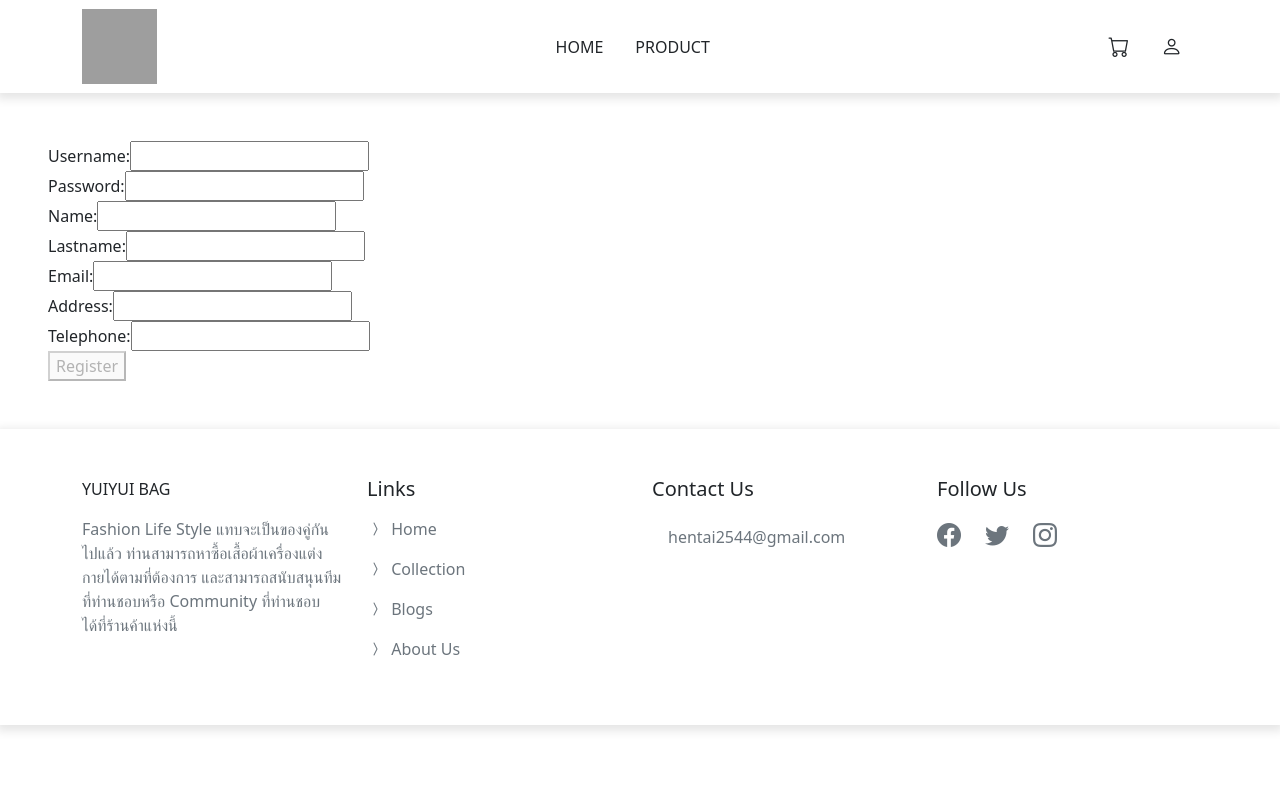
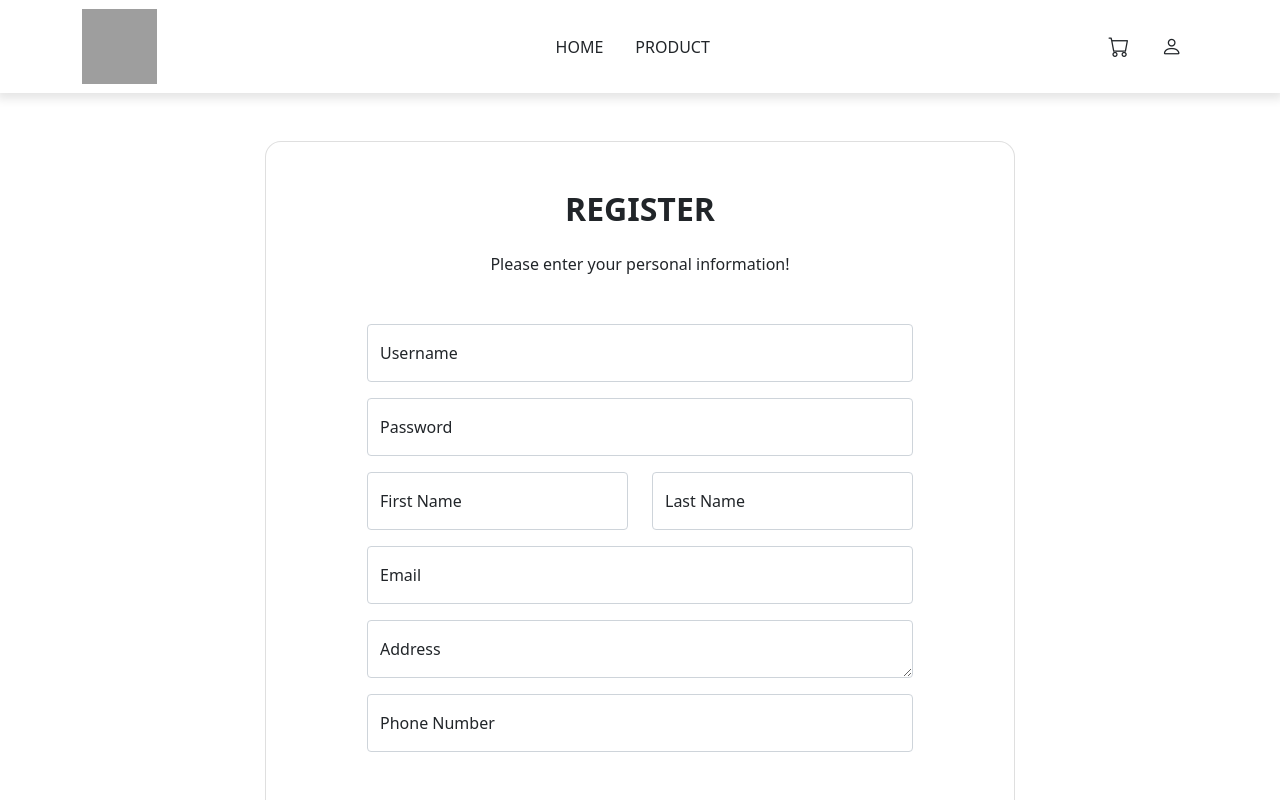
Before and after one commit to BomYuiYUi/Project, an Angular app: page /register in a window 1280 px wide. Shown: the top 800 px of the page. Built offline with nearby package versions, Linux system fonts and the light colour scheme; grey boxes are pictures that could not be loaded.

Commit message:
LoginForm&RegisterForm

```diff
--- a/src/app/page/login/login.component.html
+++ b/src/app/page/login/login.component.html
@@ -1,14 +1,25 @@
-<div>
-  <form [formGroup]="loginForm" (ngSubmit)="onSubmit()">
-    <div>
-      <label for="username">Username:</label>
-      <input type="text" id="username" formControlName="username">
+<div class="container d-flex justify-content-center my-5">
+  <div class="card bg-white text-dark align-items-center text-center" style="border-radius: 1rem; width: 450px; height: 530px;">
+    <div class="py-5">
+      <h2 class="fw-bold mb-4 text-uppercase">Login</h2>
+      <p class="text-dark-50 mb-5">Please enter your login and password!</p>
+      <div>
+        <form [formGroup]="loginForm" (ngSubmit)="onSubmit()">
+        <div class="form-floating mb-3">
+          <input type="text" class="form-control" id="username" placeholder="username" formControlName="username">
+          <label for="username">Username</label>
+        </div>
+        <div class="form-floating mb-5">
+          <input type="password" class="form-control" id="password" placeholder="password"formControlName="password">
+          <label for="password">Password</label>
+        </div>
+        <button class="btn btn-outline-dark btn-lg px-5" type="submit">Login</button>
+      </form>
+      </div>
+      <div class="mt-5">
+        <p class="mb-0">Don't have an account? <a routerLink ="/register" class="text-dark fw-bold">Sign Up</a>
+        </p>
+      </div>
     </div>
-    <div>
-      <label for="password">Password:</label>
-      <input type="password" id="password" formControlName="password">
-    </div>
-    <button type="submit" [disabled]="loginForm.invalid">Login</button>
-  </form>
-  <button class="btn btn-danger" routerLink ="/register">register</button>
+  </div>
 </div>
--- a/src/app/page/register/register.component.html
+++ b/src/app/page/register/register.component.html
@@ -1,33 +1,50 @@
-<div class="mx-5 my-5">
-    <form [formGroup]="registerForm" (ngSubmit)="onSubmit()">
-        <div>
-          <label for="username">Username:</label>
-          <input type="text" id="username" formControlName="username" required>
+<div class="container d-flex justify-content-center my-5">
+  <div class="card bg-white text-dark align-items-center text-center"
+    style="border-radius: 1rem; width: 750px; height: auto;">
+    <div class="py-5">
+      <h2 class="fw-bold mb-4 text-uppercase">Register</h2>
+      <p class="text-dark-50 mb-5">Please enter your personal information!</p>
+
+      <form [formGroup]="registerForm" (ngSubmit)="onSubmit()">
+        <div class="form-floating mb-3">
+          <input type="text" class="form-control" id="username" placeholder="username" formControlName="username">
+          <label for="username">Username</label>
         </div>
-        <div>
-          <label for="password">Password:</label>
-          <input type="password" id="password" formControlName="password" required>
+        <div class="form-floating mb-3">
+          <input type="password" class="form-control" id="password" placeholder="password" formControlName="password">
+          <label for="password">Password</label>
         </div>
-        <div>
-          <label for="name">Name:</label>
-          <input type="text" id="name" formControlName="name" required>
+      <div class="row" style="width: 570px;">
+        <div class="col-6">
+          <div class="form-floating mb-3">
+            <input type="text" class="form-control" id="name" placeholder="name" formControlName="name">
+            <label for="name">First Name</label>
+          </div>
         </div>
-        <div>
-          <label for="lastname">Lastname:</label>
-          <input type="text" id="lastname" formControlName="lastname" required>
+        <div class="col-6">
+          <div class="form-floating mb-3">
+            <input type="text" class="form-control" id="lastname" placeholder="lastname" formControlName="lastname">
+            <label for="lastname">Last Name</label>
+          </div>
         </div>
-        <div>
-          <label for="email">Email:</label>
-          <input type="email" id="email" formControlName="email" required>
+
+        <div style="width: 570px;">
+          <div class="form-floating mb-3">
+            <input type="text" class="form-control" id="email" placeholder="email" formControlName="email">
+            <label for="email">Email</label>
+          </div>
+          <div class="form-floating mb-3">
+            <textarea type="text" class="form-control" id="address" placeholder="address" formControlName="address"></textarea>
+            <label for="address">Address</label>
+          </div>
+          <div class="form-floating mb-5">
+            <input type="text" class="form-control" id="tel" placeholder="PhoneNumber" formControlName="tel">
+            <label for="tel">Phone Number</label>
+          </div>
         </div>
-        <div>
-          <label for="address">Address:</label>
-          <input type="text" id="address" formControlName="address">
-        </div>
-        <div>
-          <label for="tel">Telephone:</label>
-          <input type="text" id="tel" formControlName="tel">
-        </div>
-        <button type="submit" [disabled]="registerForm.invalid">Register</button>
-      </form>
-</div>
+      </div>
+      <button class="btn btn-outline-dark btn-lg px-5" type="submit" style="width: 190px;">Register</button>
+
+    </form>
+    </div>
+  </div>
```
